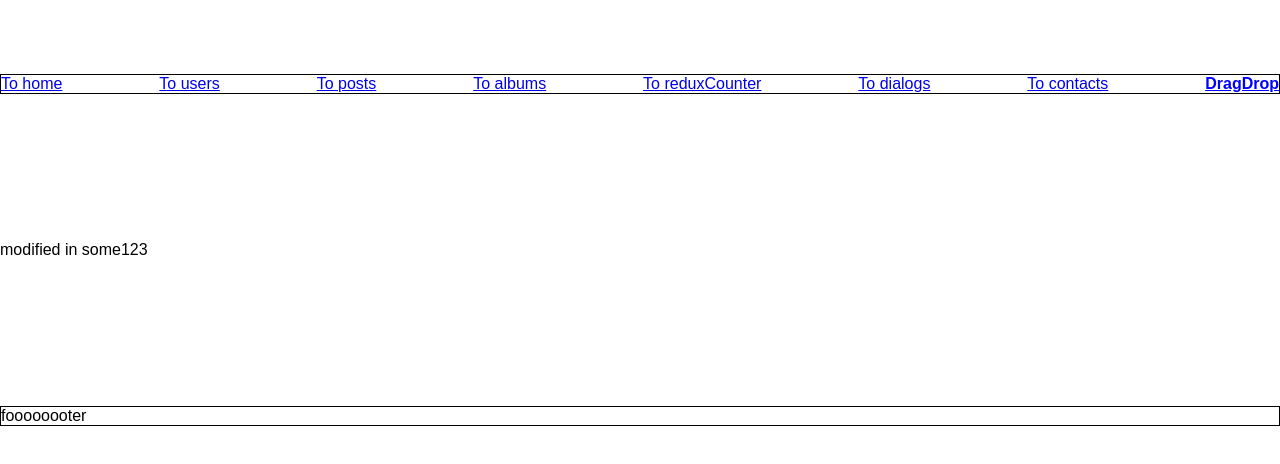
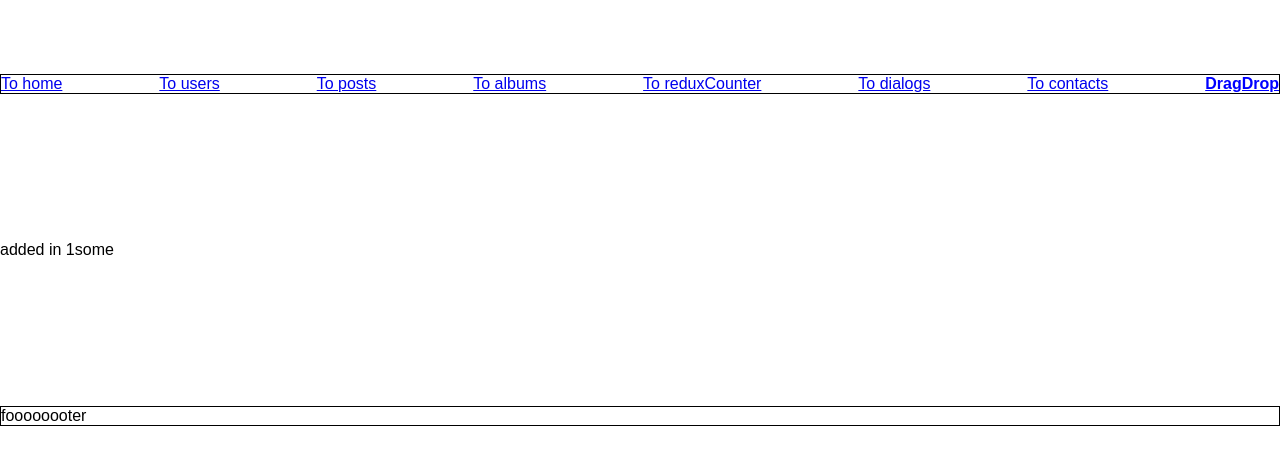
Before and after one commit to sandrbuz/next-js-project1, a Next.js app: page /dragDrop in a window 1280 px wide. Shown: the top 464 px of the page. Built offline with nearby package versions, Linux system fonts and the light colour scheme.

Commit message:
commit2 some

```diff
--- a/app/dragDrop/page.js
+++ b/app/dragDrop/page.js
@@ -1,7 +1,7 @@
 
 const Drag = () => {
   return (
-    <div>modified in some123</div>
+    <div>added in 1some</div>
   )
 }
 
```
